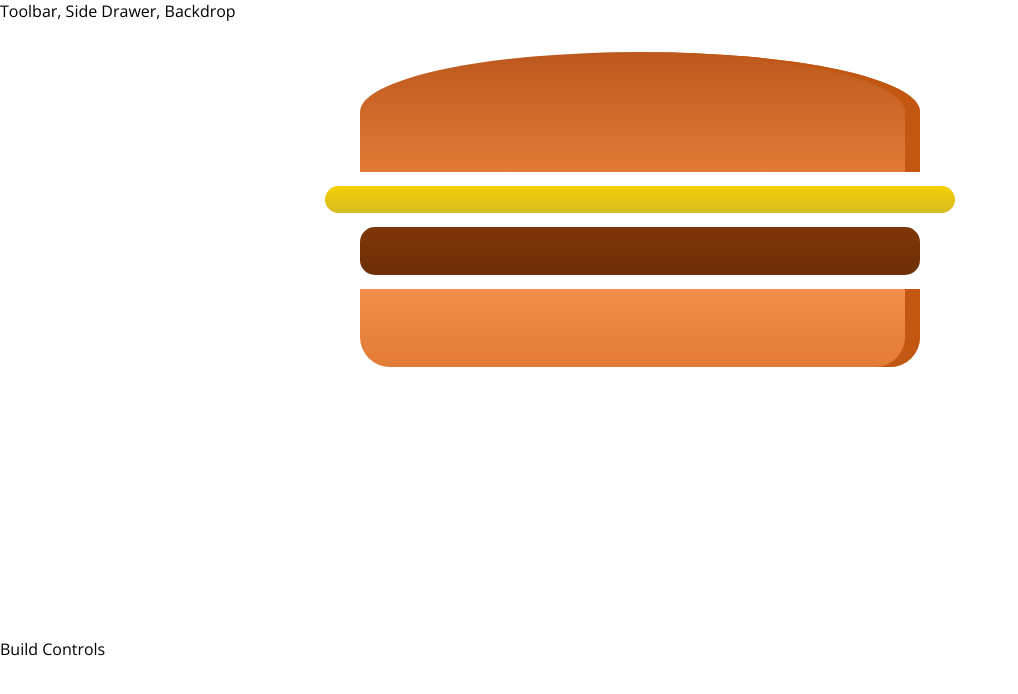
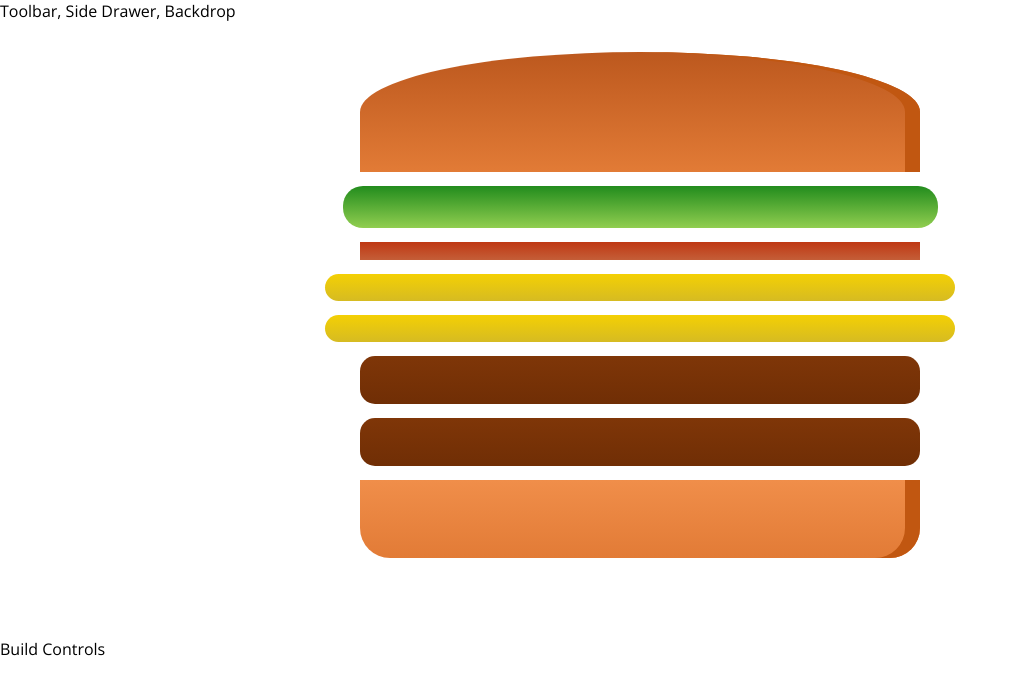
Before and after one commit to thanhpham091790/reactjs, a React (Create React App) app in the folder burger-builder/: page / in a window 1280 px wide. Shown: the top 694 px of the page, without its empty margins (0-1018 px from the left). Built offline with nearby package versions, Linux system fonts and the light colour scheme.

Commit message:
Outputing Burger Ingredient Dynamically

```diff
--- a/burger-builder/src/components/Burger/Burger.js
+++ b/burger-builder/src/components/Burger/Burger.js
@@ -4,11 +4,17 @@
 import classes from './Burger.module.css';
 
 const burger = (props) =>{
+    const transformedIngredient = Object.keys(props.ingredients).map((igKey) => {
+        return [...Array(props.ingredients[igKey])].map((_, i)=>{
+            return <BurgerIngredient key={igKey + i} type={igKey} />
+        });
+    });
+
+    console.log(transformedIngredient);
     return (
         <div className={classes.Burger}>
             <BurgerIngredient type="bread-top" />
-            <BurgerIngredient type="cheese" />
-            <BurgerIngredient type="meat" />
+            {transformedIngredient}
             <BurgerIngredient type="bread-bottom" />
         </div>
     );
--- a/burger-builder/src/components/Burger/BurgerIngredient/BurgerIngredient.js
+++ b/burger-builder/src/components/Burger/BurgerIngredient/BurgerIngredient.js
@@ -4,9 +4,6 @@
 import classes from './BurgerIngredient.module.css';
 
 class BurgerIngredient extends Component{
-    constructor(props){
-        super(props);
-    }
 
     render(){
         let ingredient = null;
--- a/burger-builder/src/containers/BurgerBuilder/BurgerBuilder.js
+++ b/burger-builder/src/containers/BurgerBuilder/BurgerBuilder.js
@@ -3,11 +3,21 @@
 import Burger from '../../components/Burger/Burger';
 
 class BurgerBuilder extends Component{
+
+    state = {
+        ingredients: {
+            salad: 1,
+            bacon: 1,
+            cheese: 2,
+            meat: 2
+        }
+    }
+
     render(){
         return(
             <Auxi>
                 <div>
-                    <Burger />
+                    <Burger ingredients={this.state.ingredients} />
                 </div>
                 <div>Build Controls</div>
             </Auxi>
--- a/burger-builder/src/hoc/Auxi.js
+++ b/burger-builder/src/hoc/Auxi.js
@@ -1,4 +1,3 @@
-import React from 'react';
 
 const auxi = (props) => {
     return props.children;
```
